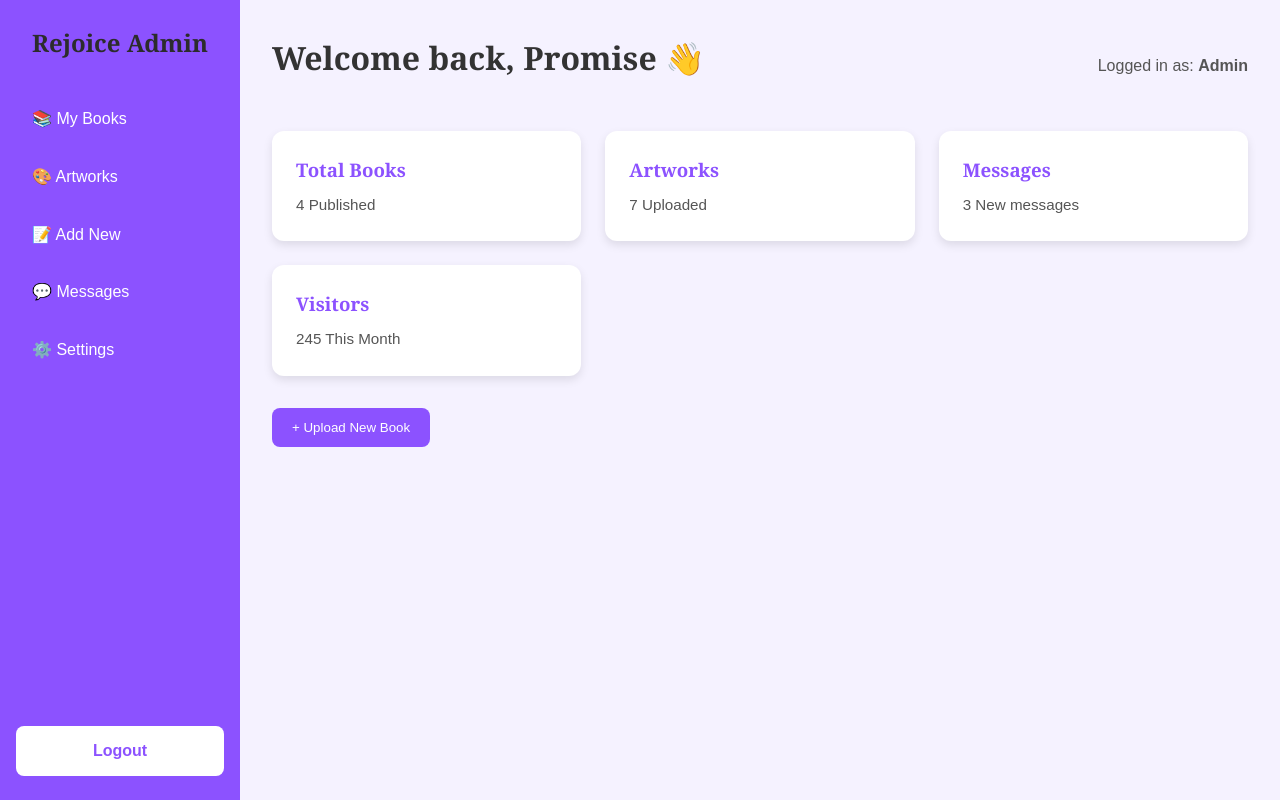
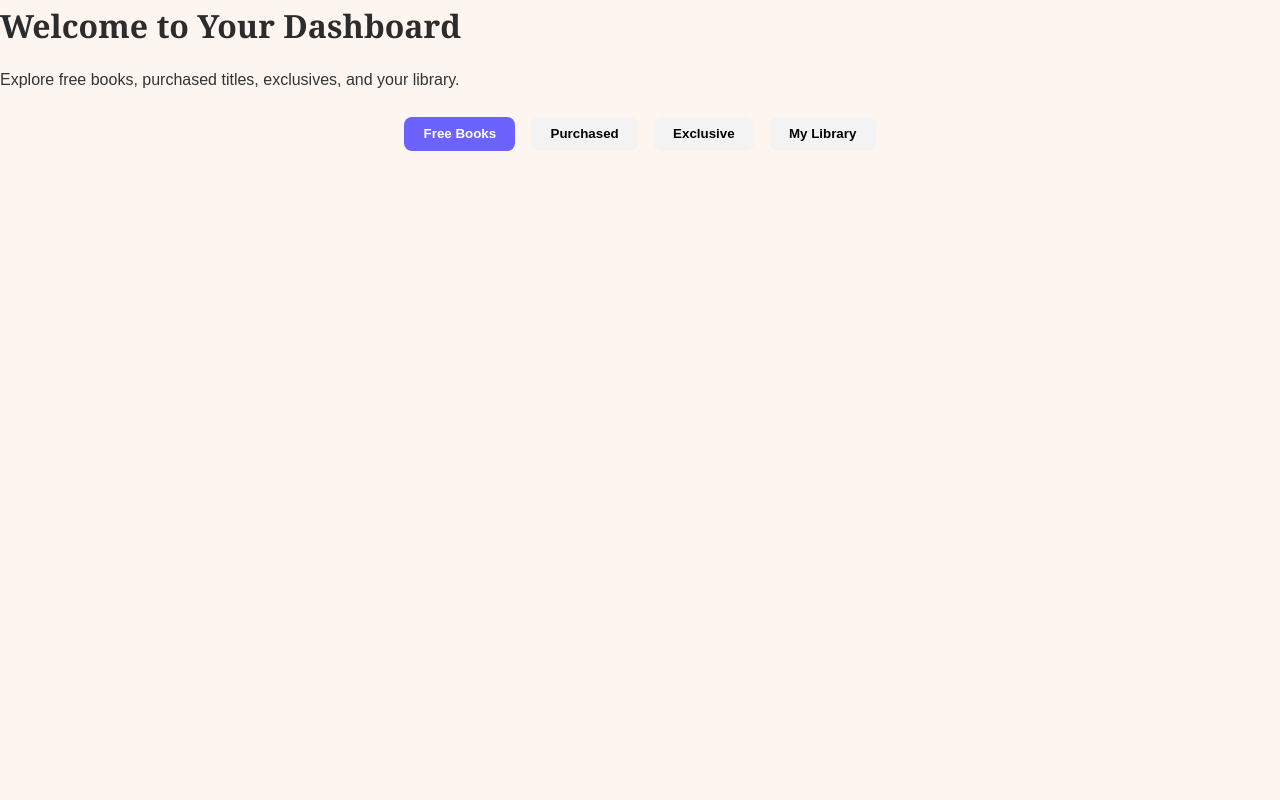
Before and after one commit to RejoiceInstituteHouse/Rejoice-Institute-House, a plain HTML site: page dashboard.html in a window 1280 px wide. Drawn offline with Linux system fonts and the light colour scheme; no server answers.

Commit message:
Add files via upload

```diff
--- a/dashboard.html
+++ b/dashboard.html
@@ -3,171 +3,27 @@
 <head>
   <meta charset="UTF-8">
   <meta name="viewport" content="width=device-width, initial-scale=1.0">
-  <title>Dashboard | Rejoice Institute House</title>
+  <title>Reader Dashboard - Rejoice Institute House</title>
   <link rel="stylesheet" href="style.css">
-  <style>
-    body {
-      font-family: 'Poppins', sans-serif;
-      margin: 0;
-      background-color: #f5f2ff;
-      display: flex;
-      min-height: 100vh;
-      overflow-x: hidden;
-    }
-
-    /* Sidebar */
-    .sidebar {
-      width: 240px;
-      background: #8c52ff;
-      color: white;
-      display: flex;
-      flex-direction: column;
-      justify-content: space-between;
-      padding: 1.5rem 1rem;
-    }
-
-    .sidebar h2 {
-      text-align: center;
-      margin-bottom: 2rem;
-    }
-
-    .sidebar a {
-      color: white;
-      text-decoration: none;
-      display: block;
-      padding: 0.75rem 1rem;
-      border-radius: 8px;
-      margin-bottom: 0.5rem;
-      transition: background 0.3s;
-    }
-
-    .sidebar a:hover {
-      background: rgba(255, 255, 255, 0.2);
-    }
-
-    .logout-btn {
-      background: #fff;
-      color: #8c52ff;
-      text-align: center;
-      padding: 0.75rem;
-      border-radius: 8px;
-      font-weight: bold;
-      cursor: pointer;
-      transition: background 0.3s;
-    }
-
-    .logout-btn:hover {
-      background: #e5e0ff;
-    }
-
-    /* Main Dashboard Area */
-    .main-content {
-      flex: 1;
-      padding: 2rem;
-    }
-
-    .dashboard-header {
-      display: flex;
-      justify-content: space-between;
-      align-items: center;
-      margin-bottom: 2rem;
-    }
-
-    .dashboard-header h1 {
-      color: #333;
-    }
-
-    .user-info {
-      color: #555;
-      font-weight: 500;
-    }
-
-    .cards {
-      display: grid;
-      grid-template-columns: repeat(auto-fit, minmax(250px, 1fr));
-      gap: 1.5rem;
-    }
-
-    .card {
-      background: white;
-      border-radius: 12px;
-      padding: 1.5rem;
-      box-shadow: 0 4px 10px rgba(0, 0, 0, 0.1);
-      transition: transform 0.3s ease;
-    }
-
-    .card:hover {
-      transform: translateY(-5px);
-    }
-
-    .card h3 {
-      color: #8c52ff;
-      margin-bottom: 0.5rem;
-    }
-
-    .card p {
-      color: #555;
-      font-size: 0.95rem;
-    }
-
-    .upload-btn {
-      background: #8c52ff;
-      color: white;
-      padding: 0.75rem 1.25rem;
-      border: none;
-      border-radius: 8px;
-      cursor: pointer;
-      transition: background 0.3s;
-    }
-
-    .upload-btn:hover {
-      background: #6b3adb;
-    }
-  </style>
 </head>
 <body>
-  <div class="sidebar">
-    <div>
-      <h2>Rejoice Admin</h2>
-      <a href="#">📚 My Books</a>
-      <a href="#">🎨 Artworks</a>
-      <a href="#">📝 Add New</a>
-      <a href="#">💬 Messages</a>
-      <a href="#">⚙️ Settings</a>
-    </div>
-    <div class="logout-btn" onclick="logout()">Logout</div>
+
+  <header>
+    <h1>Welcome to Your Dashboard</h1>
+    <p>Explore free books, purchased titles, exclusives, and your library.</p>
+  </header>
+
+  <!-- Tabs -->
+  <div class="tabs">
+    <button class="tab-btn active" data-tab="free">Free Books</button>
+    <button class="tab-btn" data-tab="purchased">Purchased</button>
+    <button class="tab-btn" data-tab="exclusive">Exclusive</button>
+    <button class="tab-btn" data-tab="library">My Library</button>
   </div>
 
-  <div class="main-content">
-    <div class="dashboard-header">
-      <h1>Welcome back, Promise 👋</h1>
-      <div class="user-info">Logged in as: <strong>Admin</strong></div>
-    </div>
+  <!-- Books Grid -->
+  <div id="books-container" class="books-grid"></div>
 
-    <div class="cards">
-      <div class="card">
-        <h3>Total Books</h3>
-        <p>4 Published</p>
-      </div>
-      <div class="card">
-        <h3>Artworks</h3>
-        <p>7 Uploaded</p>
-      </div>
-      <div class="card">
-        <h3>Messages</h3>
-        <p>3 New messages</p>
-      </div>
-      <div class="card">
-        <h3>Visitors</h3>
-        <p>245 This Month</p>
-      </div>
-    </div>
-
-    <div style="margin-top: 2rem;">
-      <button class="upload-btn">+ Upload New Book</button>
-    </div>
-  </div>
-
-    <script type="module" src="dashboard.js"></script>
+  <script type="module" src="dashboard.js"></script>
 </body>
 </html>
--- a/dashboard.js
+++ b/dashboard.js
@@ -3,7 +3,7 @@
 import { initializeApp } from "https://www.gstatic.com/firebasejs/10.14.1/firebase-app.js";
 import { getFirestore, collection, getDocs } from "https://www.gstatic.com/firebasejs/10.14.1/firebase-firestore.js";
 
-// Your Firebase config (paste your own details from Firebase)
+// 🔹 Firebase config - replace with YOUR actual Firebase project details
 const firebaseConfig = {
   apiKey: "AIzaSyDLhqFt4rYXJgxbu5l4q50rx1FZkARyDYE",
   authDomain: "rejoice-institute-house.firebaseapp.com",
@@ -13,44 +13,23 @@ const firebaseConfig = {
   appId: "1:154515308139:web:72b2e940af48283c787b2e"
 };
 
-// Initialize Firebase and Firestore
+// Initialize Firebase
 const app = initializeApp(firebaseConfig);
 const db = getFirestore(app);
 
-// Reference to where books will be displayed
+// Reference to books container
 const booksContainer = document.getElementById("books-container");
 
-// Fetch books from Firestore
-async function loadBooks() {
-  const querySnapshot = await getDocs(collection(db, "books"));
-  booksContainer.innerHTML = ""; // Clear before adding
-
-  querySnapshot.forEach((doc) => {
-    const book = doc.data();
-
-    // Create book card
-    const card = document.createElement("div");
-    card.classList.add("book-card");
-    card.innerHTML = `
-      <img src="${book.img}" alt="${book.title}" class="book-cover">
-      <h3>${book.title}</h3>
-      <p><strong>by ${book.author}</strong></p>
-      <p>${book.description}</p>
-      <p class="price">${book.price}</p>
-    `;
-    booksContainer.appendChild(card);
-  });
-}
-
-loadBooks();
-<script type="module" src="dashboard.js"></script>
+// Function to load books from Firestore
 async function loadBooks(categoryFilter = null) {
+  try {
     const querySnapshot = await getDocs(collection(db, "books"));
     booksContainer.innerHTML = "";
 
     querySnapshot.forEach((doc) => {
       const book = doc.data();
 
+      // Filter based on tab
       if (!categoryFilter || book.access === categoryFilter) {
         const card = document.createElement("div");
         card.classList.add("book-card");
@@ -64,11 +43,15 @@ async function loadBooks(categoryFilter = null) {
         booksContainer.appendChild(card);
       }
     });
+
+  } catch (error) {
+    console.error("Error fetching books:", error);
+    booksContainer.innerHTML = "<p>Unable to load books. Please try again later.</p>";
+  }
 }
 
-// Tab functionality
+// 🔹 Tab buttons
 const tabs = document.querySelectorAll(".tab-btn");
-
 tabs.forEach((tab) => {
   tab.addEventListener("click", () => {
     tabs.forEach((t) => t.classList.remove("active"));
@@ -78,9 +61,9 @@ tabs.forEach((tab) => {
     if (tabName === "free") loadBooks("free");
     else if (tabName === "purchased") loadBooks("purchased");
     else if (tabName === "exclusive") loadBooks("exclusive");
-    else if (tabName === "library") loadBooks();
+    else if (tabName === "library") loadBooks(); // All books
   });
 });
 
-// Default load
+// 🔹 Load default tab
 loadBooks("free");
--- a/style.css
+++ b/style.css
@@ -187,3 +187,114 @@ nav ul li a:hover {
 .btn-login:hover {
   background-color: #6b3adb;
 }
+.books-grid {
+  display: grid;
+  grid-template-columns: repeat(auto-fit, minmax(220px, 1fr));
+  gap: 1.5rem;
+  margin-top: 2rem;
+}
+
+.book-card {
+  background: #fff;
+  padding: 1rem;
+  border-radius: 12px;
+  box-shadow: 0 4px 10px rgba(0,0,0,0.1);
+  text-align: center;
+  transition: transform 0.2s ease;
+}
+
+.book-card:hover {
+  transform: translateY(-5px);
+}
+
+.book-cover {
+  width: 100%;
+  border-radius: 10px;
+}
+
+.price {
+  color: #6c63ff;
+  font-weight: bold;
+  margin-top: 0.5rem;
+}
+.tabs {
+  display: flex;
+  justify-content: center;
+  gap: 1rem;
+  margin: 1.5rem 0;
+}
+
+.tab-btn {
+  background: #f3f3f3;
+  border: none;
+  padding: 0.6rem 1.2rem;
+  border-radius: 8px;
+  cursor: pointer;
+  font-weight: bold;
+  transition: 0.3s;
+}
+
+.tab-btn:hover {
+  background: #e0e0e0;
+}
+
+.tab-btn.active {
+  background: #6c63ff;
+  color: white;
+}
+.tabs {
+  display: flex;
+  justify-content: center;
+  gap: 1rem;
+  margin: 1.5rem 0;
+}
+
+.tab-btn {
+  background: #f3f3f3;
+  border: none;
+  padding: 0.6rem 1.2rem;
+  border-radius: 8px;
+  cursor: pointer;
+  font-weight: bold;
+  transition: 0.3s;
+}
+
+.tab-btn:hover {
+  background: #e0e0e0;
+}
+
+.tab-btn.active {
+  background: #6c63ff;
+  color: white;
+}
+
+.books-grid {
+  display: grid;
+  grid-template-columns: repeat(auto-fit, minmax(220px, 1fr));
+  gap: 1.5rem;
+  margin-top: 2rem;
+}
+
+.book-card {
+  background: #fff;
+  padding: 1rem;
+  border-radius: 12px;
+  box-shadow: 0 4px 10px rgba(0,0,0,0.1);
+  text-align: center;
+  transition: transform 0.2s ease;
+}
+
+.book-card:hover {
+  transform: translateY(-5px);
+}
+
+.book-cover {
+  width: 100%;
+  border-radius: 10px;
+}
+
+.price {
+  color: #6c63ff;
+  font-weight: bold;
+  margin-top: 0.5rem;
+}
```
Lines whose indentation alone changed are shown as unchanged.
